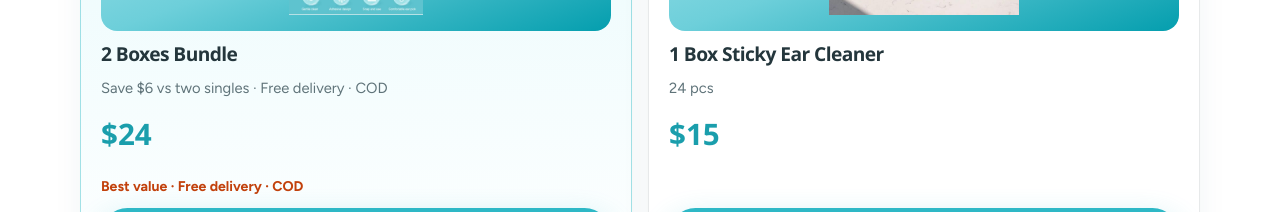
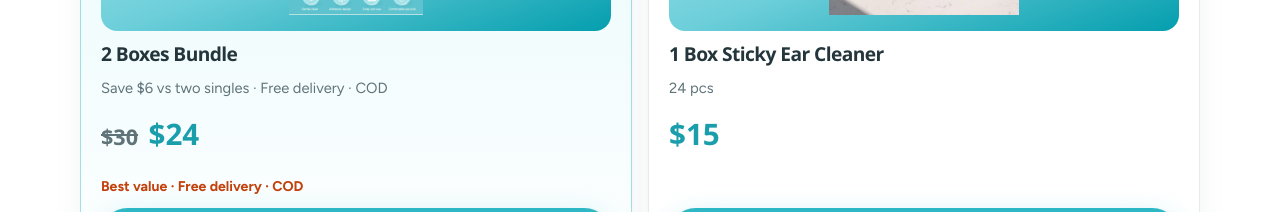
Before and after one commit to asmaaobeid/sticky-ear-cleaner, a website built with Vite: page index.html in a window 1280 px wide. Shown: the part 3640-3852 px from the top of the page. Built offline with nearby package versions, Linux system fonts and the light colour scheme; files whose address does not match are found by name; a web font is replaced by a local one.

Commit message:
Show strikethrough  only on the 2-box sale card.
Co-authored-by: Cursor <cursoragent@cursor.com>

```diff
--- a/index.html
+++ b/index.html
@@ -582,7 +582,7 @@
             <h3 data-i18n="sale2_title">2 Boxes Bundle</h3>
             <p class="sale-meta" data-i18n="sale2_meta">Save $6 vs two singles · Free delivery · COD</p>
             <div class="sale-prices">
-              <span class="price-was" hidden></span>
+              <span class="price-was" data-fixed-compare="$30">$30</span>
               <span class="price-now">$24</span>
             </div>
             <p class="sale-save" data-i18n="sale2_save">Best value · Free delivery · COD</p>
--- a/src/main.js
+++ b/src/main.js
@@ -127,6 +127,12 @@ function applySettingsToDom() {
     const h3 = card.querySelector('h3')
     if (h3) h3.textContent = ar ? offer.title_ar : offer.title_en
     card.querySelectorAll('.price-was').forEach((el) => {
+      const fixed = el.getAttribute('data-fixed-compare')
+      if (fixed) {
+        el.hidden = false
+        el.textContent = fixed
+        return
+      }
       const show = Boolean(offer.compare && offer.compare !== offer.now)
       el.hidden = !show
       el.textContent = offer.compare || ''
```
